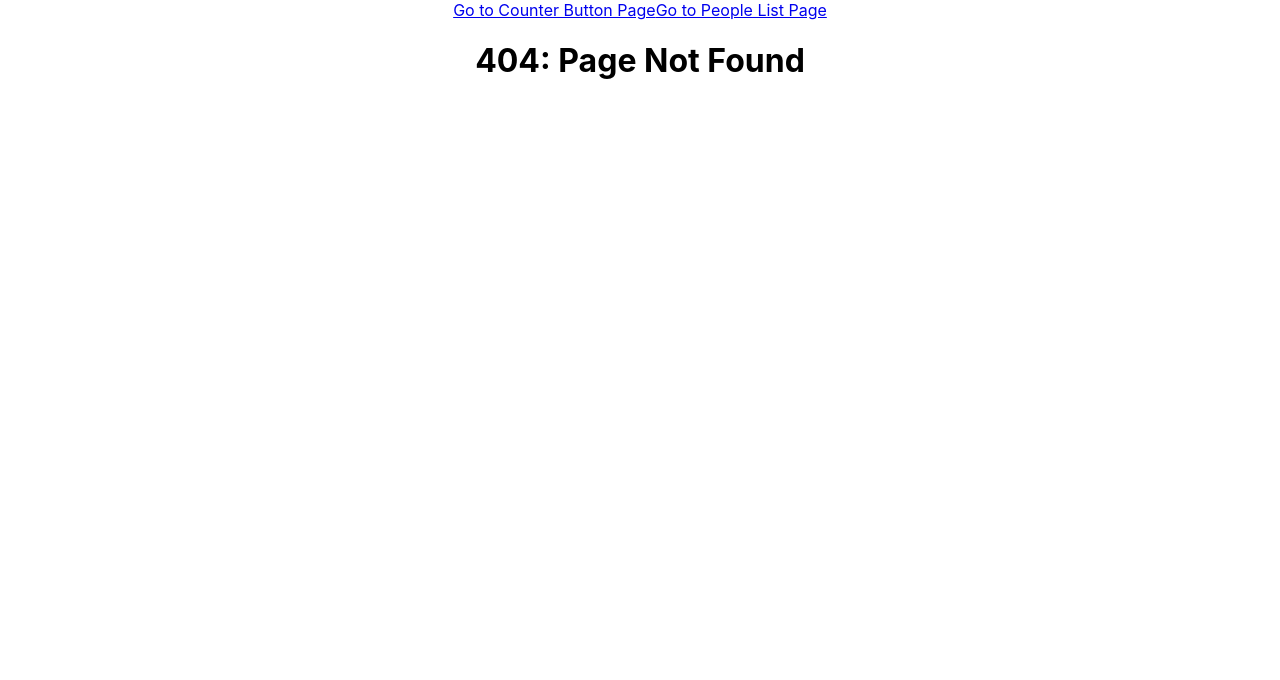
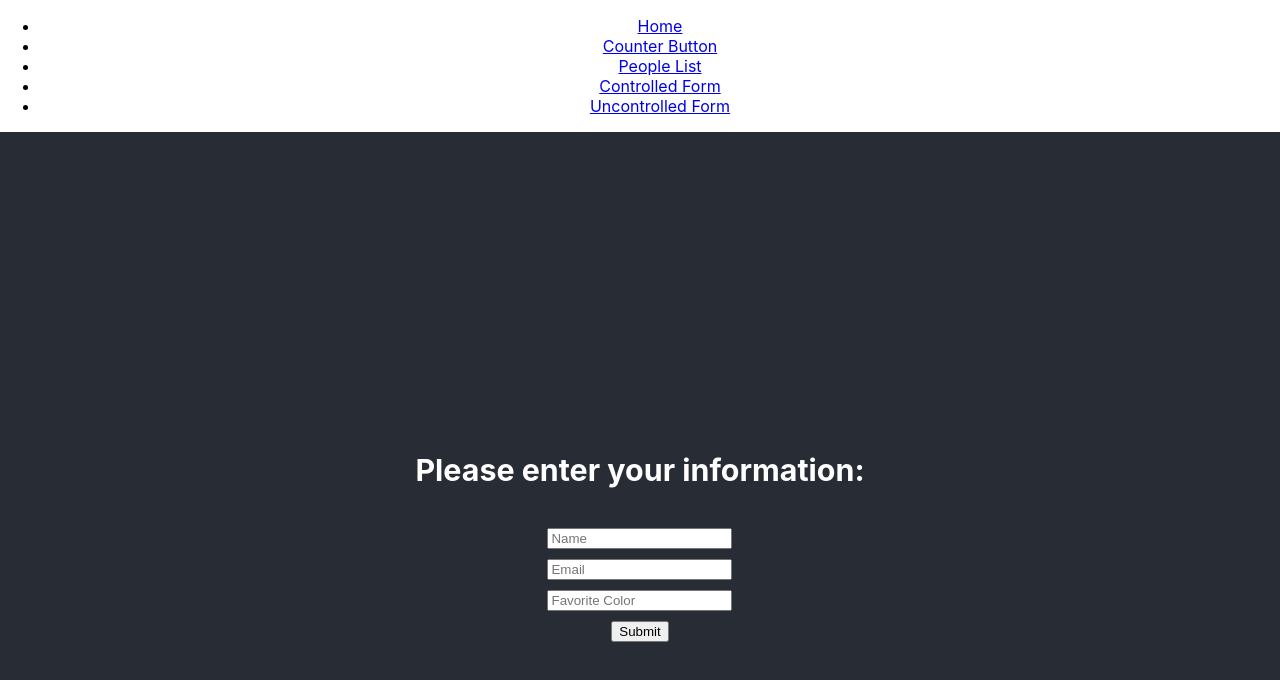
Before and after one commit to AkiraKane/react-shaun-oreilly, a React (Create React App) app: page /uncontrolled in a window 1280 px wide. Before the commit this address had no page. Shown: the top 680 px of the page. Built offline with nearby package versions, Linux system fonts and the light colour scheme.

Commit message:
add the NavBar

```diff
--- a/note.js
+++ b/note.js
@@ -55,3 +55,9 @@ useEffect(() => {
 // 2. The second argument is the empty array, the useEffect hook will never be rerun. Only run when the component first renders and never after that. Really helpful when we fetch data from the server
 // 3. The function we pass to useEffect can return another function, and useEffect will call the function that we return when our component unmounts. In other words, when a component is being removed from the DOM.
 // 4. be careful about changing state from inside a useEffect hook
+
+// Forms are an integral part of many React applications
+// Controlled form: the state of our form is explicitly tracked
+// Uncotrolled form: we dont know about or interact with state of the form until the submit button is clicked
+
+// Any links we have in React application need to be inside our Router to work correctly
--- a/src/App.js
+++ b/src/App.js
@@ -1,12 +1,9 @@
 import React, {useState} from "react";
 import logo from './logo.svg';
 import './App.css';
-import {Greeting} from './Greeting'
-import { PeopleList } from "./PeopleList"
-import { CounterButton } from "./CounterButton"
-import { CongratulationsMessage } from "./CongratulationsMessage"
 import { BrowserRouter as Router, Route, Link, Switch } from "react-router-dom"
-import { HomePage, CounterButtonPage, PeopleListPage, NotFoundPage, ProtectedPage} from "./pages"
+import { NavBar } from "./NavBar"
+import { HomePage, CounterButtonPage, PeopleListPage, NotFoundPage, ProtectedPage, ControlledFormPage, UncontrolledFormPage} from "./pages"
 
 const people = [{
   name: "Ming",
@@ -37,8 +34,8 @@ function App() {
   return (
     <div className="App">
       <Router>
-        <Link to="/counter">Go to Counter Button Page</Link>
-        <Link to="/people-list">Go to People List Page</Link>
+        <NavBar />
+        <div className="App-header">
           <Switch>
             <Route path="/" exact>
               <HomePage />
@@ -52,10 +49,17 @@ function App() {
             <Route path="/protected">
               <ProtectedPage />
             </Route>
+            <Route path="/controlled">
+              <ControlledFormPage />
+            </Route>
+            <Route path="/uncontrolled">
+              <UncontrolledFormPage />
+            </Route>
             <Route>
               <NotFoundPage />
             </Route>
           </Switch>
+        </div>
       </Router>
     </div>
   );
--- /dev/null
+++ b/src/NavBar.js
@@ -0,0 +1,22 @@
+import React from "react"
+import { Link } from 'react-router-dom'
+
+export const NavBar = () => (
+    <ul>
+        <li>
+            <Link to="/">Home</Link>
+        </li>
+        <li>
+            <Link to="/counter">Counter Button</Link>
+        </li>
+        <li>
+            <Link to="/people-list">People List</Link>
+        </li>
+        <li>
+            <Link to="/controlled">Controlled Form</Link>
+        </li>
+        <li>
+            <Link to="/uncontrolled">Uncontrolled Form</Link>
+        </li>
+    </ul>
+)
--- /dev/null
+++ b/src/pages/ControlledFormPage.js
@@ -0,0 +1,45 @@
+import React, { useState } from "react"
+
+export const ControlledFormPage = () => {
+    const [name, setName] = useState(" ")
+    const [email, setEmail] = useState(" ")
+    const [favoriteColor, setFavoriteColor] = useState(" ")
+
+    return (
+        <form>
+            <h3>Please enter your information:</h3>
+             <div>
+                 <input
+                 type="text"
+                 placeholder="Name"
+                 value={name}
+                 onChange={e => setName(e.target.value)}
+                 />
+             </div>
+             <div>
+                 <input
+                 type="text"
+                 placeholder="Email"
+                 value={email}
+                 onChange={e => setEmail(e.target.value)}
+                 />
+             </div>
+             <div>
+                 <input
+                 type="text"
+                 placeholder="Favorite Color"
+                 value={favoriteColor}
+                 onChange={e => setFavoriteColor(e.target.value)}
+                 />
+             </div>
+             <button onClick={e => {
+                 alert(`
+                    Your name is ${name},
+                    your email is ${email},
+                    and your favorite color is ${favoriteColor}!
+                 `)
+                 e.preventDefault()  // to prevent this event from bubbling up to higher components
+             }}>Submit</button>
+        </form>
+    )
+}
--- /dev/null
+++ b/src/pages/UncontrolledFormPage.js
@@ -0,0 +1,43 @@
+import React, { useState } from "react"
+
+export const UncontrolledFormPage = () => {
+    const nameInput = React.createRef()
+    const emailInput = React.createRef()
+    const favoriteColorInput = React.createRef()
+
+
+    return (
+        <form>
+            <h3>Please enter your information:</h3>
+             <div>
+                 <input
+                 ref={nameInput}
+                 type="text"
+                 placeholder="Name"
+                 />
+             </div>
+             <div>
+                 <input
+                 ref={emailInput}
+                 type="text"
+                 placeholder="Email"
+                 />
+             </div>
+             <div>
+                 <input
+                 ref={favoriteColorInput}
+                 type="text"
+                 placeholder="Favorite Color"
+                 />
+             </div>
+             <button onClick={e => {
+                 alert(`
+                    Your name is ${nameInput.current.value},
+                    your email is ${emailInput.current.value},
+                    and your favorite color is ${favoriteColorInput.current.value}!
+                 `)
+                 e.preventDefault()  // to prevent this event from bubbling up to higher components
+             }}>Submit</button>
+        </form>
+    )
+}
--- a/src/pages/index.js
+++ b/src/pages/index.js
@@ -3,3 +3,5 @@ export { HomePage } from "./HomePage"
 export { PeopleListPage } from "./PeopleListPage"
 export { NotFoundPage } from "./NotFoundPage"
 export { ProtectedPage } from "./ProtectedPage"
+export { ControlledFormPage } from "./ControlledFormPage"
+export { UncontrolledFormPage } from "./UncontrolledFormPage"
```
Lines whose indentation alone changed are shown as unchanged.
